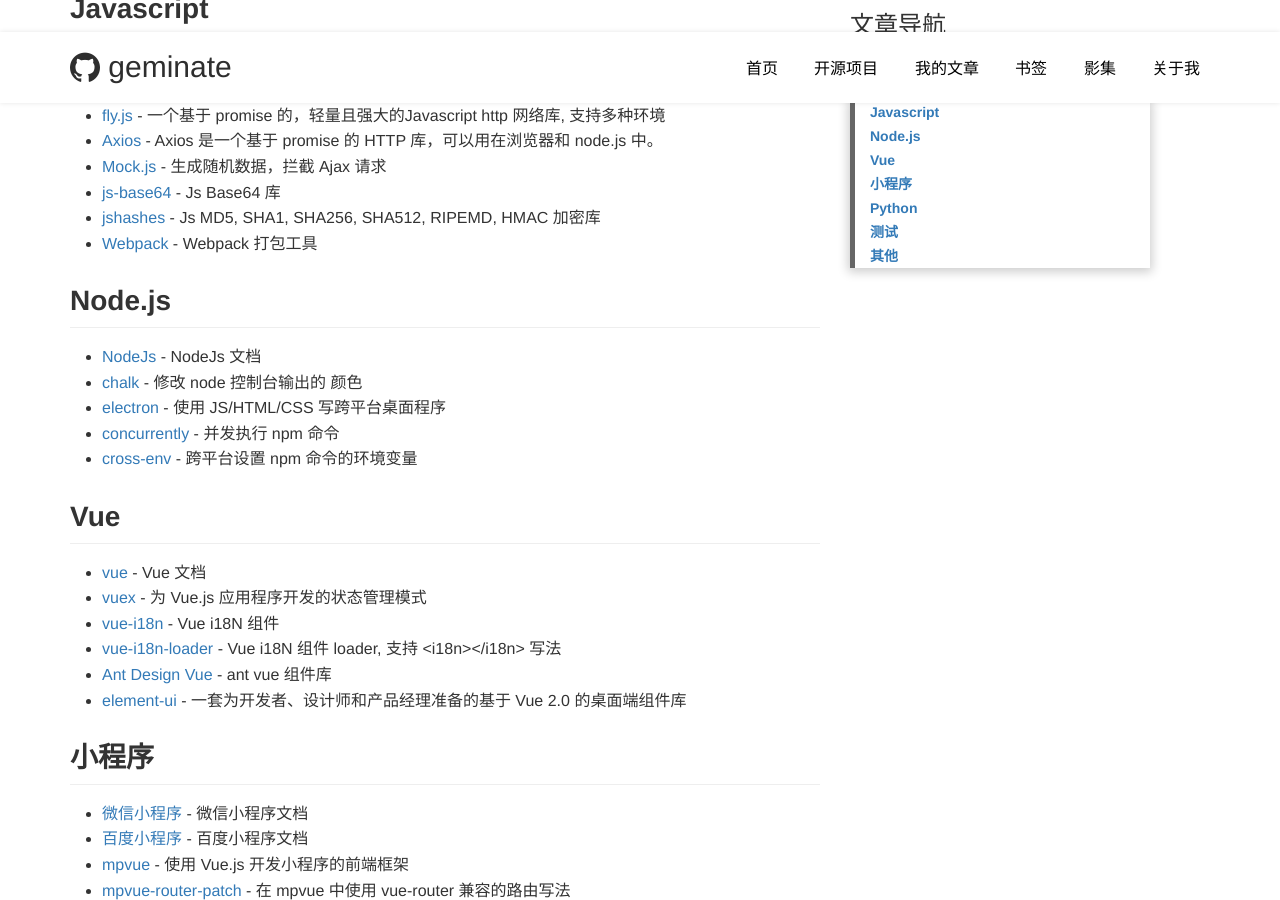
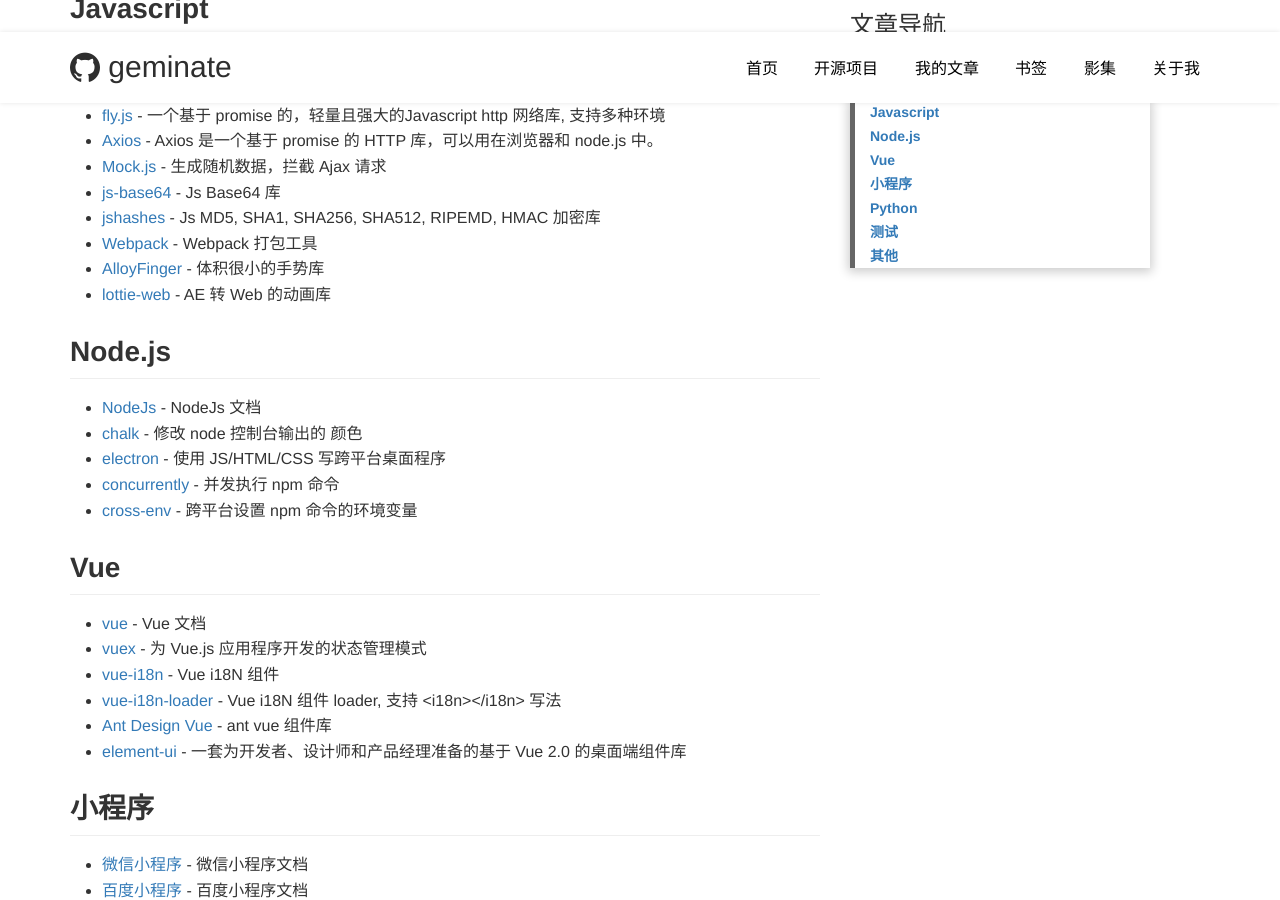
Before and after one commit to geminate/geminate.github.io, a Jekyll site: the page built from bookmark.md, in a window 1280 px wide and 900 px high, scrolled down 396 px. Built offline with Jekyll 4.4.1, drawn with Linux system fonts in a browser that asks for light colours.

Commit message:
feat: 1. add bookmark

```diff
--- a/bookmark.md
+++ b/bookmark.md
@@ -14,6 +14,8 @@
 - [js-base64](https://github.com/dankogai/js-base64) - Js Base64 库
 - [jshashes](https://github.com/h2non/jshashes) - Js MD5, SHA1, SHA256, SHA512, RIPEMD, HMAC 加密库
 - [Webpack](https://webpack.js.org/guides/getting-started/) - Webpack 打包工具
+- [AlloyFinger](https://github.com/AlloyTeam/AlloyFinger) - 体积很小的手势库
+- [lottie-web](https://github.com/airbnb/lottie-web) - AE 转 Web 的动画库
 
 ## Node.js
 - [NodeJs](http://nodejs.cn/api/) - NodeJs 文档
```
